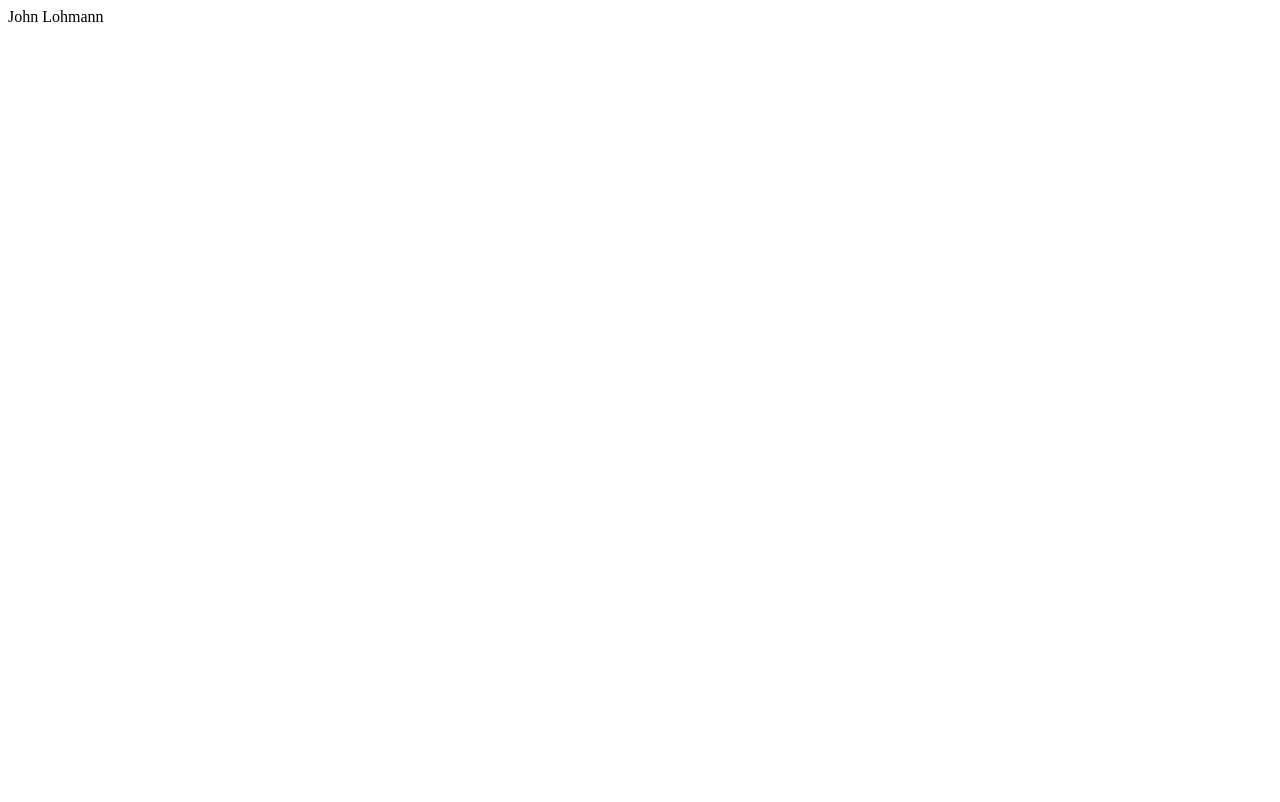
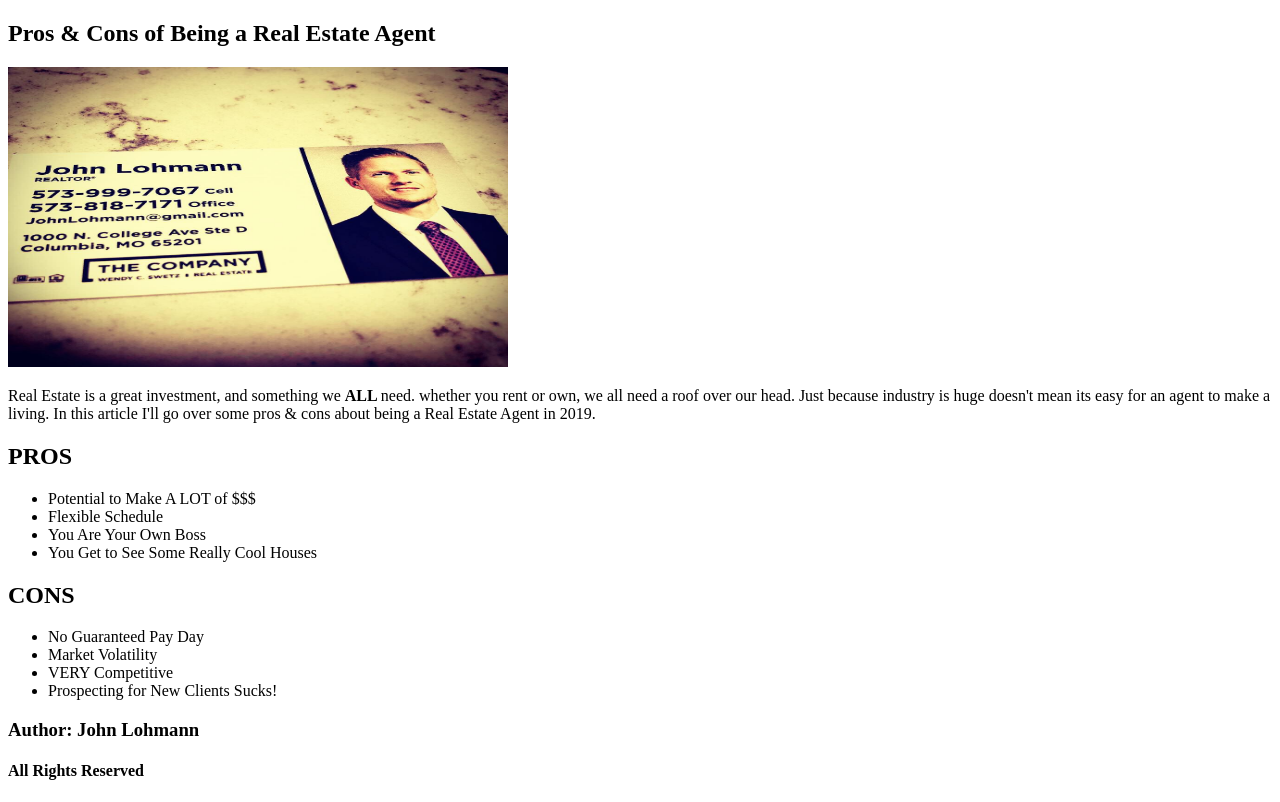
Before and after one commit to JWL1985/html-me-something, a plain HTML site: page index.html in a window 1280 px wide. Drawn offline with Linux system fonts and the light colour scheme.

Commit message:
Added one Photo

```diff
--- a/index.html
+++ b/index.html
@@ -1 +1,38 @@
-<p>John Lohmann</p>
+<!DOCTYPE html>
+<html>
+    <head>
+        <title>HTML-Me-Something</title>
+    </head>
+    <main>
+    <body>
+        <article>
+            <h1>Pros & Cons of Being a Real Estate Agent</h1>
+            <img src= "images/John-Business-Card.JPG" alt = "Photo of John Lohmann Business Card" height = "300" width = "500">
+            <p>Real Estate is a great investment, and something we <b>ALL </b>need.
+            whether you rent or own, we all need a roof over our head.  Just because
+            industry is huge doesn't mean its easy for an agent to make a living.
+            In this article I'll go over some pros & cons about being a Real Estate Agent
+            in 2019.
+            </p>
+            <h2><b>PROS</b></h2>
+            <ul>
+                <li>Potential to Make A LOT of $$$</li>
+                <li>Flexible Schedule</li>
+                <li>You Are Your Own Boss</li>
+                <li>You Get to See Some Really Cool Houses</li>
+            </ul>
+            <h2><b>CONS</b></h2>
+            <ul>
+                <li>No Guaranteed Pay Day</li>
+                <li>Market Volatility</li>
+                <li>VERY Competitive</li>
+                <li>Prospecting for New Clients Sucks!</li>
+            </ul>
+        </article>
+    </body>
+    <footer>
+        <h3>Author: John Lohmann</h3>
+        <h4>All Rights Reserved</h4>
+    </footer>
+    </main>
+</html>
```
Also changed, not shown: images/John-Business-Card.JPG (added), images/Lass0-Cir-Living.JPG (added), images/Lasso-Cir-Fireplace.JPG (added), images/Lasso-Cir-Front.JPG (added), images/Lasso-Cir-Kitchen.JPG (added), images/Lasso-Cir-MasterBath.JPG (added).
